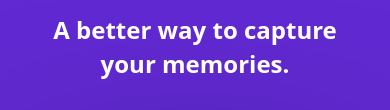
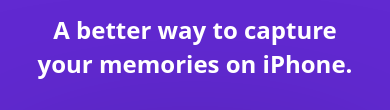
Before and after one commit to brettmjohnson/Afterthought_website, a plain HTML site: page index.html in a window 390 px wide. Shown: the part 198-308 px from the top of the page. Drawn offline with Linux system fonts and the light colour scheme.

Commit message:
iPhone text

```diff
--- a/index.html
+++ b/index.html
@@ -4,7 +4,7 @@
 <head>
   <meta charset="utf-8">
   <title>Afterthought Journal</title>
-  <meta name="description" content="A better way to capture your memories.">
+  <meta name="description" content="A better way to capture your memories on iPhone.">
   <meta name="viewport" content="width=device-width, initial-scale=1">
   <link rel="icon" type="image/png" href="/favicon.png">
 
@@ -21,7 +21,7 @@
         <div class="small-indent-0 large-indent-1">
           <img src="img/logo.svg" alt="Afterthought logo" class="logo">
           <h1>Afterthought</h1>
-          <h2>A better way to capture <br>your memories.</h2>
+          <h2>A better way to capture <br>your memories on iPhone.</h2>
           <a class="app-store-badge" href="https://apps.apple.com/us/app/afterthought-journal/id1601323215"><img src="img/app-store-badge.svg" alt="Download on the App Store"></a>
         </div>
       </div>
```
